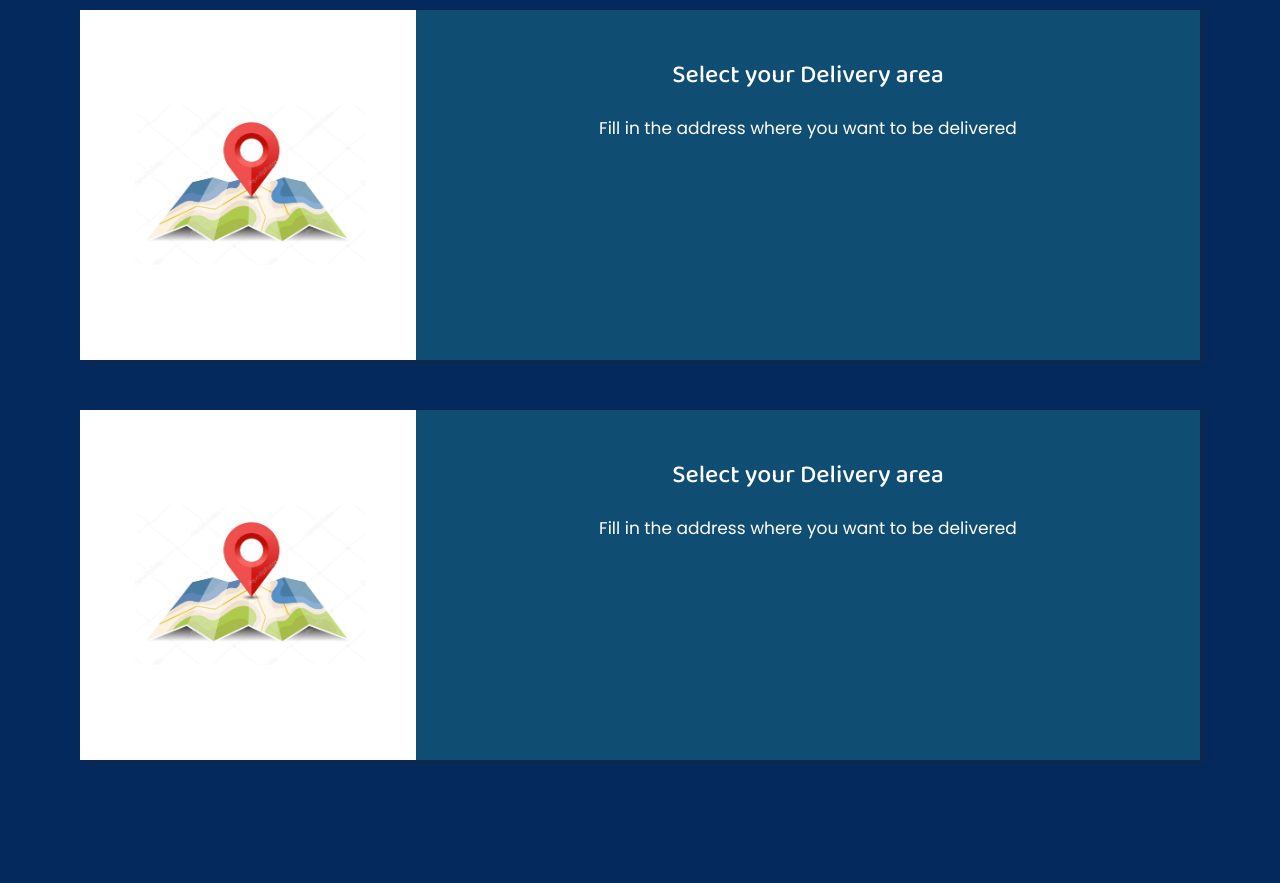
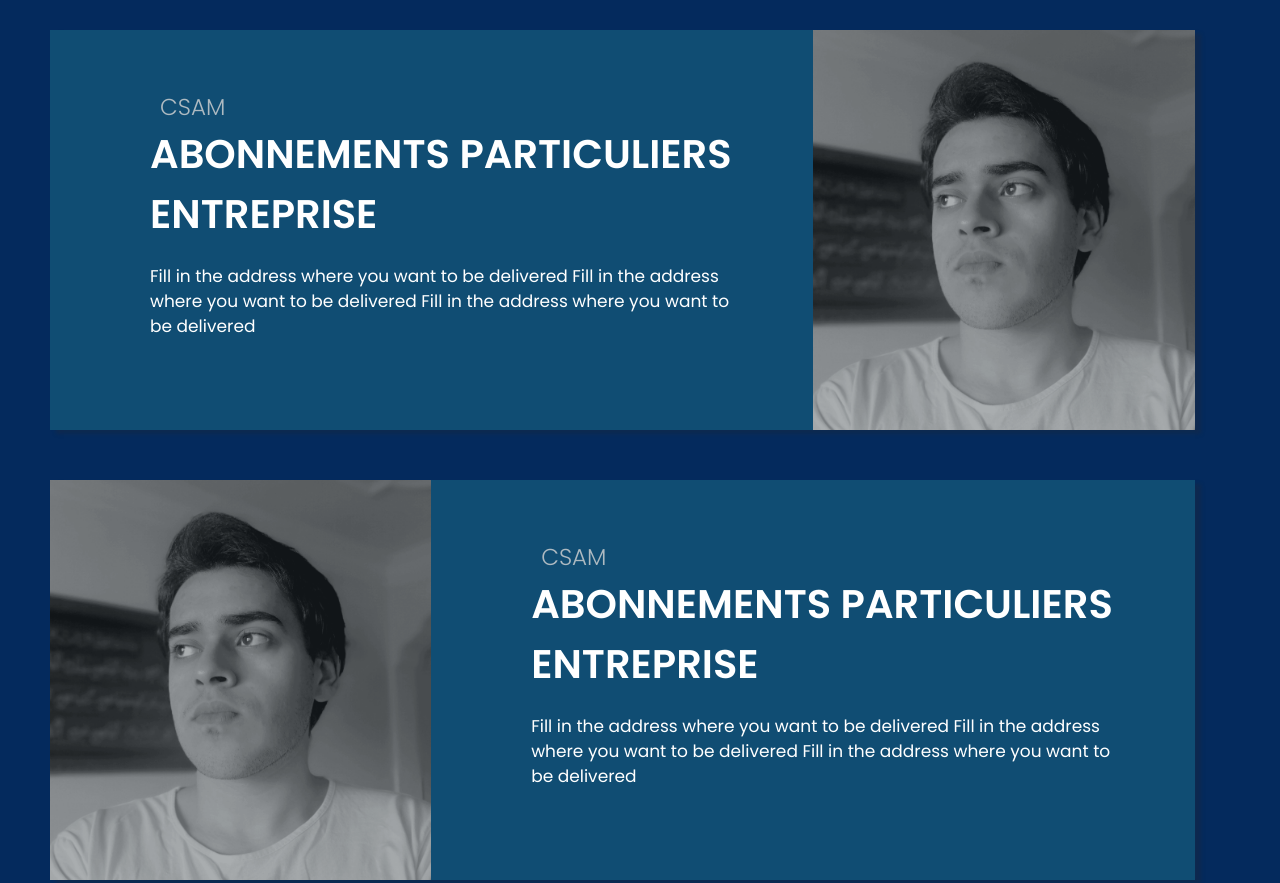
Before and after one commit to clubsportifAMcasa/official, a plain HTML site: page index.html in a window 1280 px wide. Shown: the part 3760-4643 px from the top of the page. Drawn offline with Linux system fonts and the light colour scheme.

Commit message:
about us Page

```diff
--- a/css/style.css
+++ b/css/style.css
@@ -441,7 +441,7 @@ main {
     background-image: url("../assets/blueback.png");
     background-repeat: repeat;
     padding: 100px 0px;
-    height: 200vh;
+    height: 180vh;
 }
 
 .working .titre {
@@ -452,12 +452,12 @@ main {
 }
 
 .working .wrk-main {
-    margin: 80px;
+    margin: 50px;
 }
 
 .working .wrk-main .card {
-    width: 100%;
-    height: 350px;
+    width: 97%;
+    height: 400px;
     background: #fff;
     text-align: center;
     box-shadow: 6px 4px 4px rgba(43, 40, 40, 0.25);
@@ -468,35 +468,52 @@ main {
 .working .wrk-main .card .box {
     transition: all 0.6s ease;
     display: flex;
-    justify-content: flex-end;
+    justify-content: space-between;
+
     align-items: center;
 }
 
 .working .wrk-main .card .box img {
-    margin-right: 50;
-    height: 160px;
-    width: auto;
+    height: 400px;
+    width: 400px;
 }
 
 .working .description-holder {
     background-color: #104D73;
-    height: 350px;
+    height: 400px;
     width: 70%;
 }
 
 .working .wrk-main .card .text {
     color: #fff;
-    font-size: 25px;
-    font-weight: 500;
-    margin-top: 35px;
-    padding-top: 10px;
-    font-family: 'Baloo 2', sans-serif;
+    text-transform: uppercase;
+    text-align: left;
+    font-size: 40px;
+    font-weight: 600;
+    margin-left: 100px;
+    margin-right: 80px;
+    margin-top: 0px;
 }
+
+.working .wrk-main .card .s-text {
+    color: rgba(212, 212, 212, 0.808);
+    text-transform: uppercase;
+    text-align: left;
+    font-size: 23px;
+    font-weight: 300;
+    margin-left: 110px;
+    margin-top: 60px;
+}
+
 
 .working .wrk-main .card p {
     color: #fff;
     font-size: 17px;
-    padding: 20px 90px;
+    text-align: left;
+    margin-left: 100px;
+    margin-top: 20px;
+    margin-right: 80px;
+    line-height: 25px;
 }
 
 
--- a/index.html
+++ b/index.html
@@ -179,32 +179,41 @@
 
             <div class="card">
                 <div class="box">
-                    <img src="assets/area.jpg">
+                    <img src="assets/abdellah.png">
                     <div class="description-holder">
-                        <div class="text">Select your Delivery area</div>
-                        <p>Fill in the address where you want to be delivered</p>
+                        <div class="s-text">CSAM</div>
+                        <div class="text">ABONNEMENTS PARTICULIERS ENTREPRISE</div>
+                        <p>Fill in the address where you want to be delivered Fill in the address where you want to be
+                            delivered Fill in the address where you want to be delivered</p>
                     </div>
                 </div>
             </div>
 
             <div class="card">
                 <div class="box">
-                    <img src="assets/area.jpg">
                     <div class="description-holder">
-                        <div class="text">Select your Delivery area</div>
-                        <p>Fill in the address where you want to be delivered</p>
+                        <div class="s-text">CSAM</div>
+                        <div class="text">ABONNEMENTS PARTICULIERS ENTREPRISE</div>
+                        <p>Fill in the address where you want to be delivered Fill in the address where you want to be
+                            delivered Fill in the address where you want to be delivered</p>
+                        </div>
+                        <img src="assets/abdellah.png">
+                </div>
+            </div>
+
+            <div class="card">
+                <div class="box">
+                    <img src="assets/abdellah.png">
+                    <div class="description-holder">
+                        <div class="s-text">CSAM</div>
+                        <div class="text">ABONNEMENTS PARTICULIERS ENTREPRISE</div>
+                        <p>Fill in the address where you want to be delivered Fill in the address where you want to be
+                            delivered Fill in the address where you want to be delivered</p>
                     </div>
                 </div>
             </div>
-            <div class="card">
-                <div class="box">
-                    <img src="assets/area.jpg">
-                    <div class="description-holder">
-                        <div class="text">Select your Delivery area</div>
-                        <p>Fill in the address where you want to be delivered</p>
-                    </div>
-                </div>
-            </div>
+        </div>
+
 
         </div>
     </section>
```
Also changed, not shown: about.html (+2 -2 lines), css/style_about.css (+7 -6 lines), assets/csam-foot.png.
